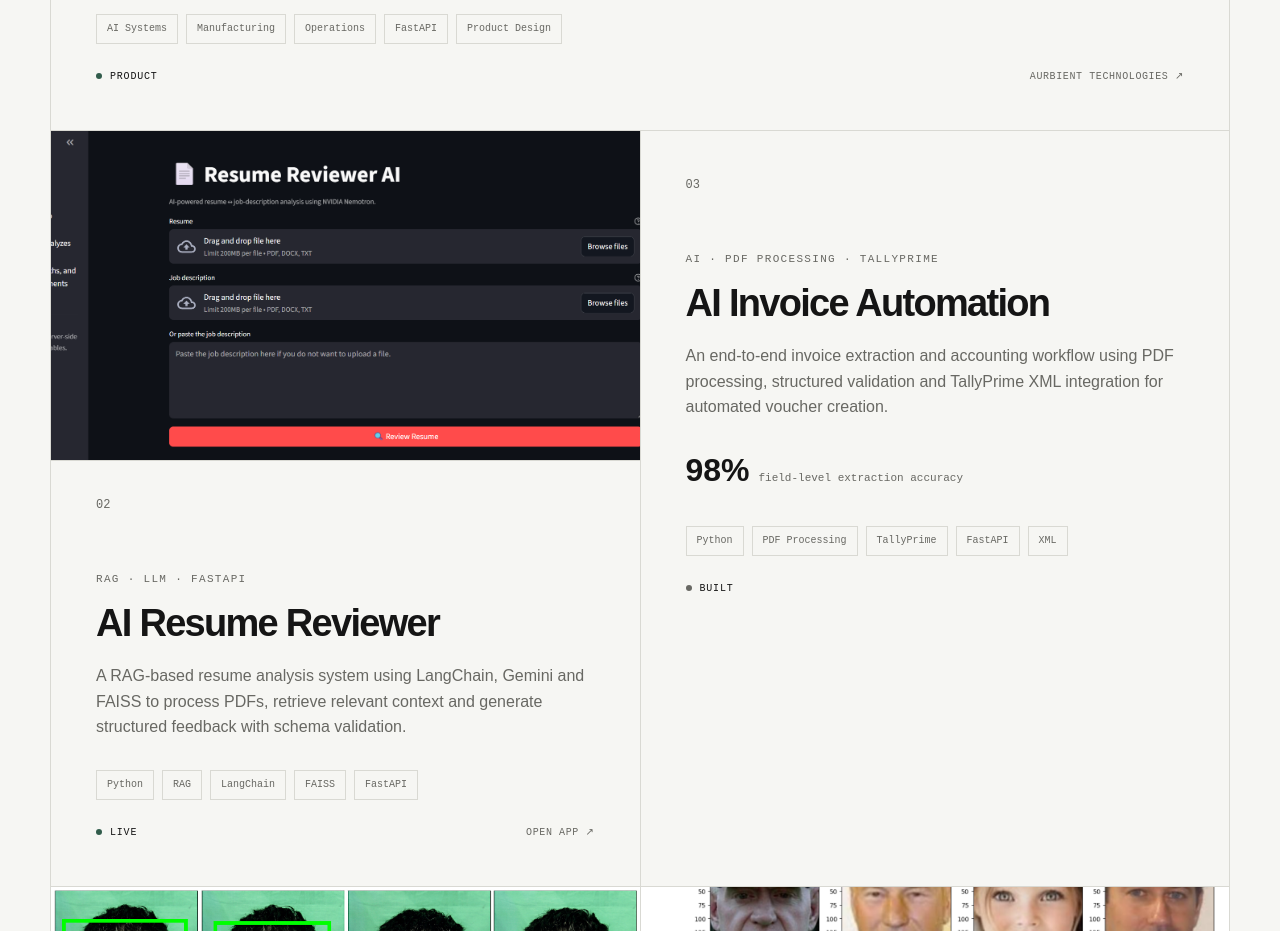
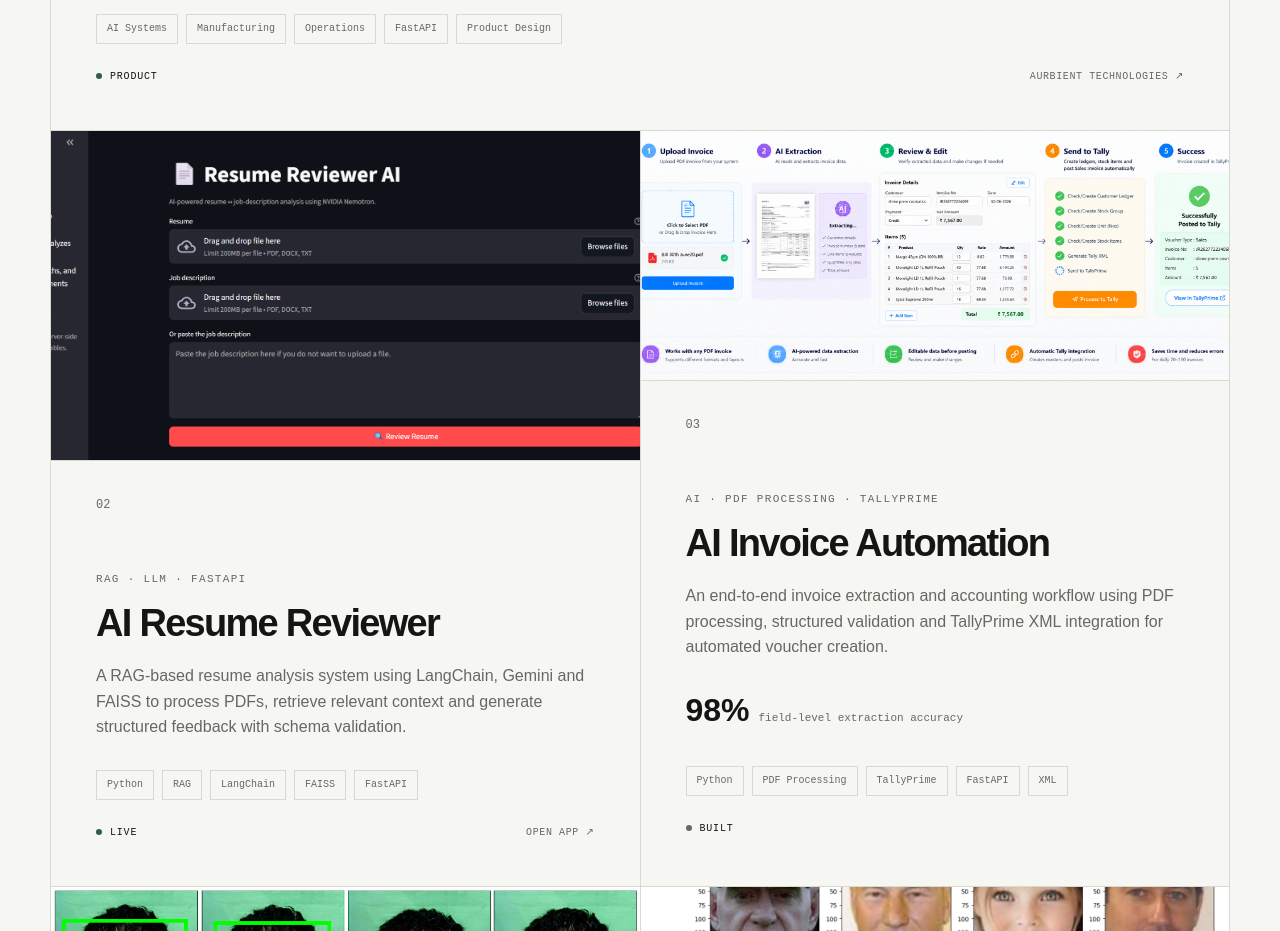
Before and after one commit to raj4thakur/My_Portfolio_AIdeveloper, a plain HTML site: page index.html in a window 1280 px wide. Shown: the part 3260-4191 px from the top of the page. Drawn offline with Linux system fonts and the light colour scheme.

Commit message:
updated portfolio

```diff
--- a/index.html
+++ b/index.html
@@ -142,6 +142,9 @@
         </article>
 
         <article class="project project-link-card">
+          <div class="project-image">
+            <img src="invoice-processing-preview.png" alt="AI Invoice Automation project output">
+          </div>
           <div class="project-number">03</div>
           <div class="project-content">
             <p class="project-type">AI · PDF PROCESSING · TALLYPRIME</p>
```
Also changed, not shown: Invoice-processing-preview.png (added).
